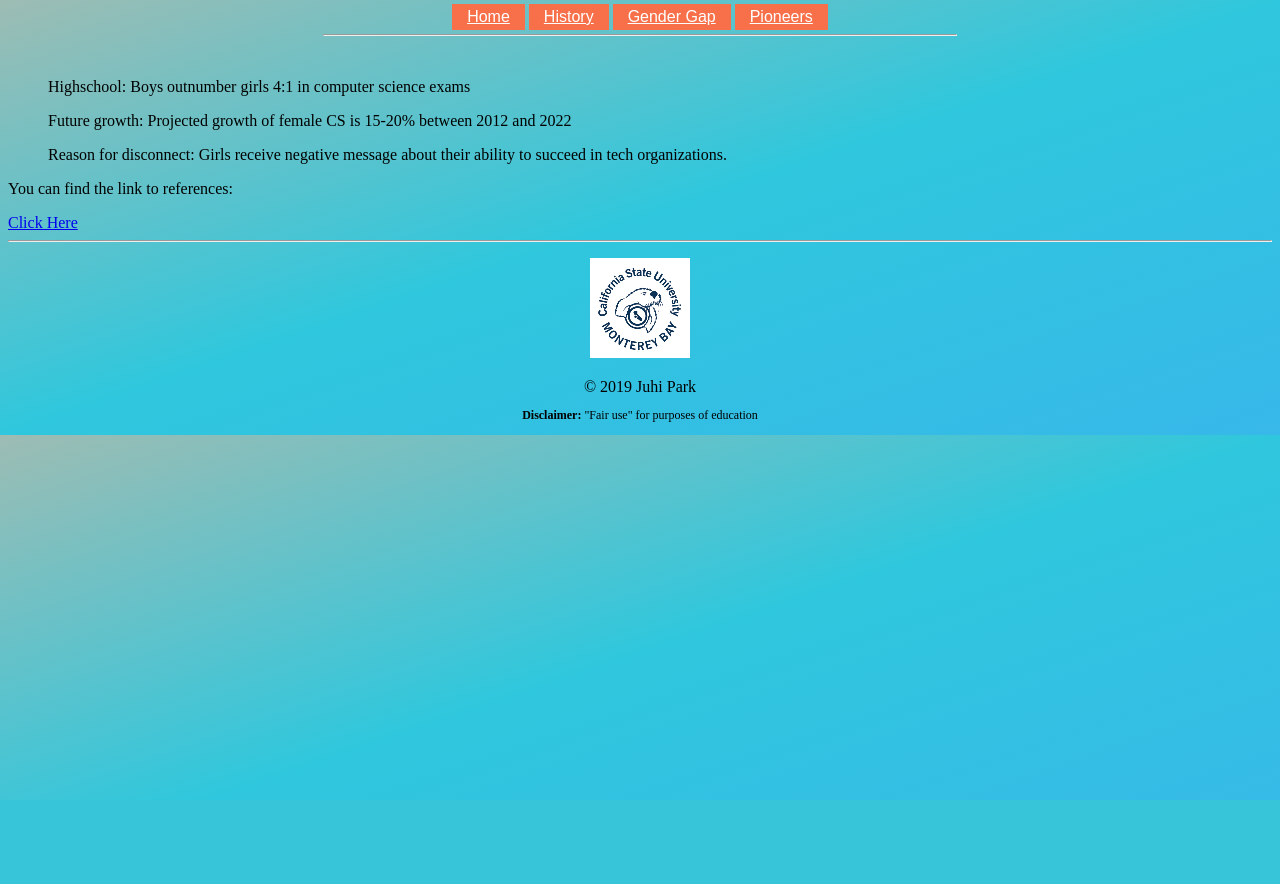
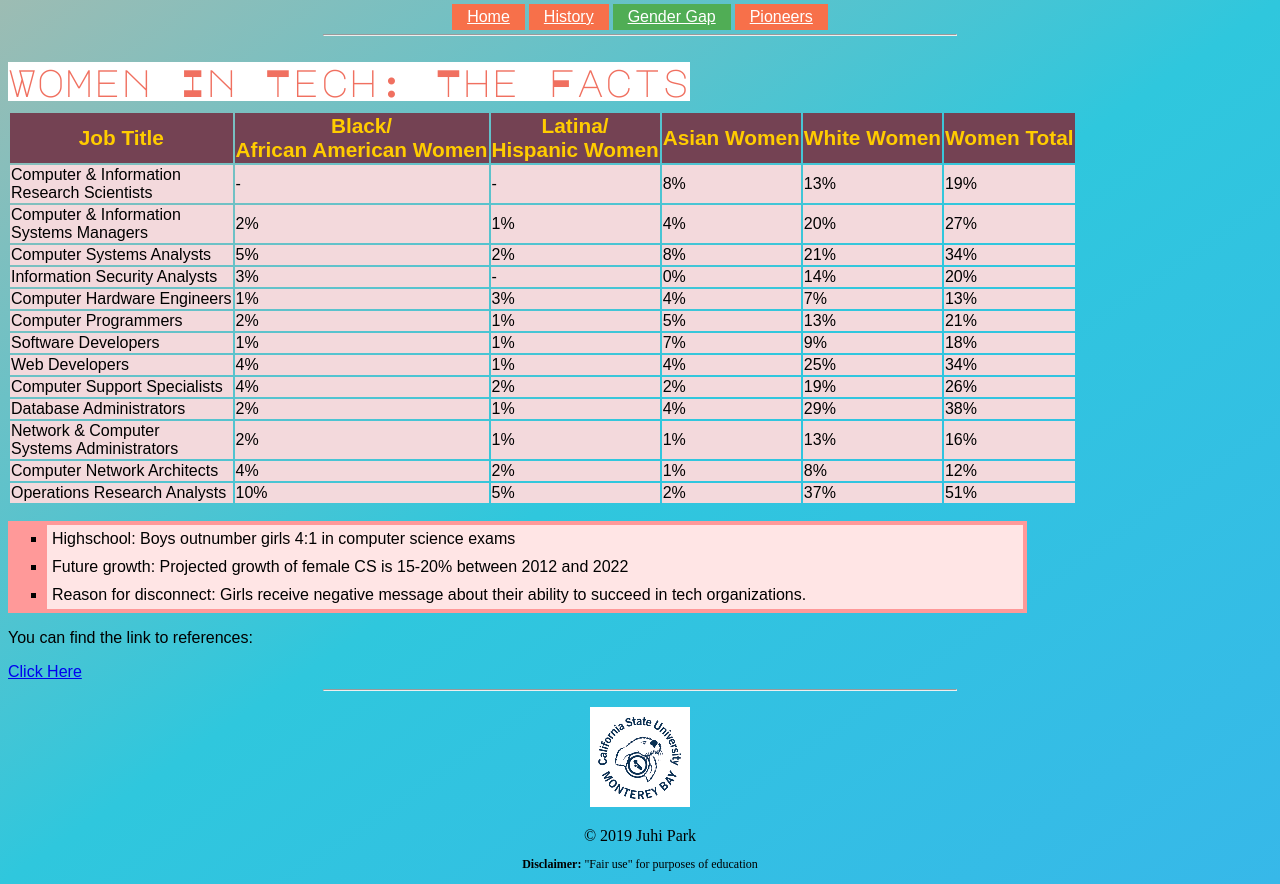
Before and after one commit to juhipark/s2019cst336, a PHP site: page /examples/hw1/statistics.html in a window 1280 px wide. Before the commit the page ends 800 px from the top, so only its background shows below. Run offline with PHP 8.4, Linux system fonts and the light colour scheme.

Commit message:
Final homework1

```diff
--- a/examples/hw1/css/styles.css
+++ b/examples/hw1/css/styles.css
@@ -1,6 +1,9 @@
 body {
     background-color: #74c1c3;
     background-image: linear-gradient(to bottom right, #9DBCB3, #2FC7DD, #37B8E9);
+}
+body hr {
+    width: 50% ;
 }
 header, main, nav, footer {
     text-align: center;
@@ -12,7 +15,7 @@ header {
     display: block;
     font-family: 'Major Mono Display', monospace;
 }
-main {
+main, #content {
     font-family: 'Robot', sans-serif;
 }
 nav a {
@@ -28,8 +31,113 @@ nav a:hover {
     color: #77CB6D;
     transform: scale(1.5);
 }
-
+.active {
+    background-color: #50AD55;
+}
 welcomeImg img{
     width: 300px;
     height: 30%;
 }
+
+/*statistics*/
+#table #table-title {
+    padding-bottom: 10px;
+}
+#table #table-title a {
+    text-decoration: none;
+    font-family: 'Major Mono Display', monospace;
+    font-size: 2.4em;
+    color: #F07060;
+    background-color: white;
+}
+#content #table {
+    margin: 0px auto;
+}
+#table {
+    position: relative;
+    display: inline-block;
+}
+#table .dropdown-content {
+    display: none;
+    position: absolute;
+    background-color: #F9F9F9;
+    min-width: 200px;
+    box-shadow: 0px 8px 16px 0px rgba(0,0,0,0.2);
+    padding: 12px 16px;
+    z-index: 1;
+}
+#table:hover .dropdown-content {
+    display: block;
+}
+#content #table
+.tg #table-header {
+    background-color: #744253;
+    font-size: 1.3em;
+    color: #FFCC00;
+}
+.tg .table-row {
+    background-color: #F3D9DC;
+}
+ul {
+    width: 80%;
+    background: #ff9999;
+    padding: 4px;
+}
+ul li {
+    background: #ffe5e5;
+    padding: 5px;
+    margin-left: 35px;
+    list-style-type: square;
+}
+
+/*figures*/
+#content-figures {
+    display: flex;
+    margin: 10px;
+}
+#figure {
+    font-family: 'Robot', sans-serif;
+    background-color: #f7e9cd;
+    box-shadow: 0 4px 8px 0 rgba(0,0,0,0.2);
+    transition: 0.3s;
+    width: 40%;
+}
+#figure:hover {
+    box-shadow: 0 8px 16px 0 rgba(0,0,0,0.2);
+    -ms-transform: translate(50px, 100px); /* IE 9 */
+    -webkit-transform: translate(50px, 100px); /* Safari */
+    transform: translate(50px, 100px);
+}
+#figure article a {
+    text-decoration: none;
+    font-size: 1.4em;
+}
+#content-figures div {
+      padding: 2px 16px;
+}
+#content-figures img {
+    width: 100%;
+}
+/*history*/
+#content h2 {
+    text-align: center;
+    margin-left: auto;
+    margin-right: auto;
+    font-family: 'Major Mono Display', monospace;
+    font-size: 2.4em;
+    color: #F07060;
+    background-color: white;
+    width: 80%;
+}
+#timeline {
+    margin-left: auto;
+    margin-right: auto;
+    padding-right: 100px;
+    display: flex;
+}
+#timeline iframe {
+    margin-right: 20px;
+    width: 50%;
+    height: 800px;
+    border-color: grey;
+}
--- a/examples/hw1/statistics.html
+++ b/examples/hw1/statistics.html
@@ -1,24 +1,147 @@
 <!DOCTYPE html>
-<html>
+<html lang="en">
     <head>
         <meta charset="utf-8" />
         <title>Women in Compuer Science</title>
         <link href="css/styles.css" rel="stylesheet" type="text/css" />
-        <link href="https://fonts.googleapis.com/css?family=Major+Mono+Display|Roboto" rel="stylesheet">    </head>
+        <link href="https://fonts.googleapis.com/css?family=Major+Mono+Display%7CRoboto" rel="stylesheet">    </head>
     <body>
         <nav>
             <a href="index.html">Home</a>
             <a href="history.html">History</a>
-            <a href="statistics.html">Gender Gap</a>
+            <a class="active" href="statistics.html">Gender Gap</a>
             <a href="figures.html">Pioneers</a>
-             <hr width="50%" />
+             <hr />
         </nav>
         <br />
         <div id="content">
-            <ul>Highschool: Boys outnumber girls 4:1 in computer science exams</ul>
-            <ul>Future growth: Projected growth of female CS is 15-20% between 2012 and 2022</ul>
-            <ul>Reason for disconnect: Girls receive negative message about their ability to succeed in tech organizations.</ul>
-            <ul></ul>
+            <div id="table">
+              <div id="table-title">
+                <a href="https://www.ncwit.org/sites/default/files/resources/womenintech_facts_fullreport_05132016.pdf">Women In Tech: The Facts</a>
+              </div>
+                <table class="tg">
+                  <tr id="table-header">
+                    <th class="tg-0pky">Job Title</th>
+                    <th class="tg-0pky">Black/<br>African American Women</th>
+                    <th class="tg-0pky">Latina/<br>Hispanic Women</th>
+                    <th class="tg-0lax">Asian Women</th>
+                    <th class="tg-0lax">White Women</th>
+                    <th class="tg-0lax">Women Total</th>
+                  </tr>
+                  <tr class="table-row">
+                    <td class="tg-0pky">Computer &amp; Information<br>Research Scientists</td>
+                    <td class="tg-c3ow">-</td>
+                    <td class="tg-c3ow">-</td>
+                    <td class="tg-baqh">8%</td>
+                    <td class="tg-baqh">13%</td>
+                    <td class="tg-baqh">19%</td>
+                  </tr>
+                  <tr class="table-row">
+                    <td class="tg-0pky">Computer &amp; Information<br>Systems Managers</td>
+                    <td class="tg-c3ow">2%</td>
+                    <td class="tg-c3ow">1%</td>
+                    <td class="tg-baqh">4%</td>
+                    <td class="tg-baqh">20%</td>
+                    <td class="tg-baqh">27%</td>
+                  </tr>
+                  <tr class="table-row">
+                    <td class="tg-0pky">Computer Systems Analysts</td>
+                    <td class="tg-c3ow">5%</td>
+                    <td class="tg-c3ow">2%</td>
+                    <td class="tg-baqh">8%</td>
+                    <td class="tg-baqh">21%</td>
+                    <td class="tg-baqh">34%</td>
+                  </tr>
+                  <tr class="table-row">
+                    <td class="tg-0pky">Information Security Analysts</td>
+                    <td class="tg-c3ow">3%</td>
+                    <td class="tg-c3ow">-</td>
+                    <td class="tg-baqh">0%</td>
+                    <td class="tg-baqh">14%</td>
+                    <td class="tg-baqh">20%</td>
+                  </tr>
+                  <tr class="table-row">
+                    <td class="tg-0pky">Computer Hardware Engineers</td>
+                    <td class="tg-c3ow">1%</td>
+                    <td class="tg-c3ow">3%</td>
+                    <td class="tg-baqh">4%</td>
+                    <td class="tg-baqh">7%</td>
+                    <td class="tg-baqh">13%</td>
+                  </tr>
+                  <tr class="table-row">
+                    <td class="tg-0pky">Computer Programmers</td>
+                    <td class="tg-c3ow">2%</td>
+                    <td class="tg-c3ow">1%</td>
+                    <td class="tg-baqh">5%</td>
+                    <td class="tg-baqh">13%</td>
+                    <td class="tg-baqh">21%</td>
+                  </tr>
+                  <tr class="table-row">
+                    <td class="tg-0lax">Software Developers</td>
+                    <td class="tg-baqh">1%</td>
+                    <td class="tg-baqh">1%</td>
+                    <td class="tg-baqh">7%</td>
+                    <td class="tg-baqh">9%</td>
+                    <td class="tg-baqh">18%</td>
+                  </tr>
+                  <tr class="table-row">
+                    <td class="tg-0lax">Web Developers</td>
+                    <td class="tg-baqh">4%</td>
+                    <td class="tg-baqh">1%</td>
+                    <td class="tg-baqh">4%</td>
+                    <td class="tg-baqh">25%</td>
+                    <td class="tg-baqh">34%</td>
+                  </tr>
+                  <tr class="table-row">
+                    <td class="tg-0lax">Computer Support Specialists</td>
+                    <td class="tg-baqh">4%</td>
+                    <td class="tg-baqh">2%</td>
+                    <td class="tg-baqh">2%</td>
+                    <td class="tg-baqh">19%</td>
+                    <td class="tg-baqh">26%</td>
+                  </tr>
+                  <tr class="table-row">
+                    <td class="tg-0lax">Database Administrators</td>
+                    <td class="tg-baqh">2%</td>
+                    <td class="tg-baqh">1%</td>
+                    <td class="tg-baqh">4%</td>
+                    <td class="tg-baqh">29%</td>
+                    <td class="tg-baqh">38%</td>
+                  </tr>
+                  <tr class="table-row">
+                    <td class="tg-0lax">Network &amp; Computer<br>Systems Administrators</td>
+                    <td class="tg-baqh">2%</td>
+                    <td class="tg-baqh">1%</td>
+                    <td class="tg-baqh">1%</td>
+                    <td class="tg-baqh">13%</td>
+                    <td class="tg-baqh">16%</td>
+                  </tr>
+                  <tr class="table-row">
+                    <td class="tg-0lax">Computer Network Architects</td>
+                    <td class="tg-baqh">4%</td>
+                    <td class="tg-baqh">2%</td>
+                    <td class="tg-baqh">1%</td>
+                    <td class="tg-baqh">8%</td>
+                    <td class="tg-baqh">12%</td>
+                  </tr>
+                  <tr class="table-row">
+                    <td class="tg-0lax">Operations Research Analysts</td>
+                    <td class="tg-baqh">10%</td>
+                    <td class="tg-baqh">5%</td>
+                    <td class="tg-baqh">2%</td>
+                    <td class="tg-baqh">37%</td>
+                    <td class="tg-baqh">51%</td>
+                  </tr>
+                </table>
+                <div class="dropdown-content">
+                    <p>This graph is based on statistics in 2015</p>
+                </div>
+            </div>
+            <ul id="list">
+                <li>Highschool: Boys outnumber girls 4:1 in computer science exams</li>
+                <li>Future growth: Projected growth of female CS is 15-20% between 2012 and 2022</li>
+                <li>Reason for disconnect: Girls receive negative message about their ability to succeed in tech organizations.</li>
+            </ul>
 
             <div id="reference">
                 <p>You can find the link to references: </p>
```
Also changed, not shown: examples/hw1/figures.html (+32 -21 lines), examples/hw1/history.html (+9 -6 lines), examples/hw1/index.html (+9 -7 lines), examples/hw1/img/margaret_hamilton.jpg, examples/hw1/img/timeline.jpg, examples/hw1/img/timeline2.jpg (added).
